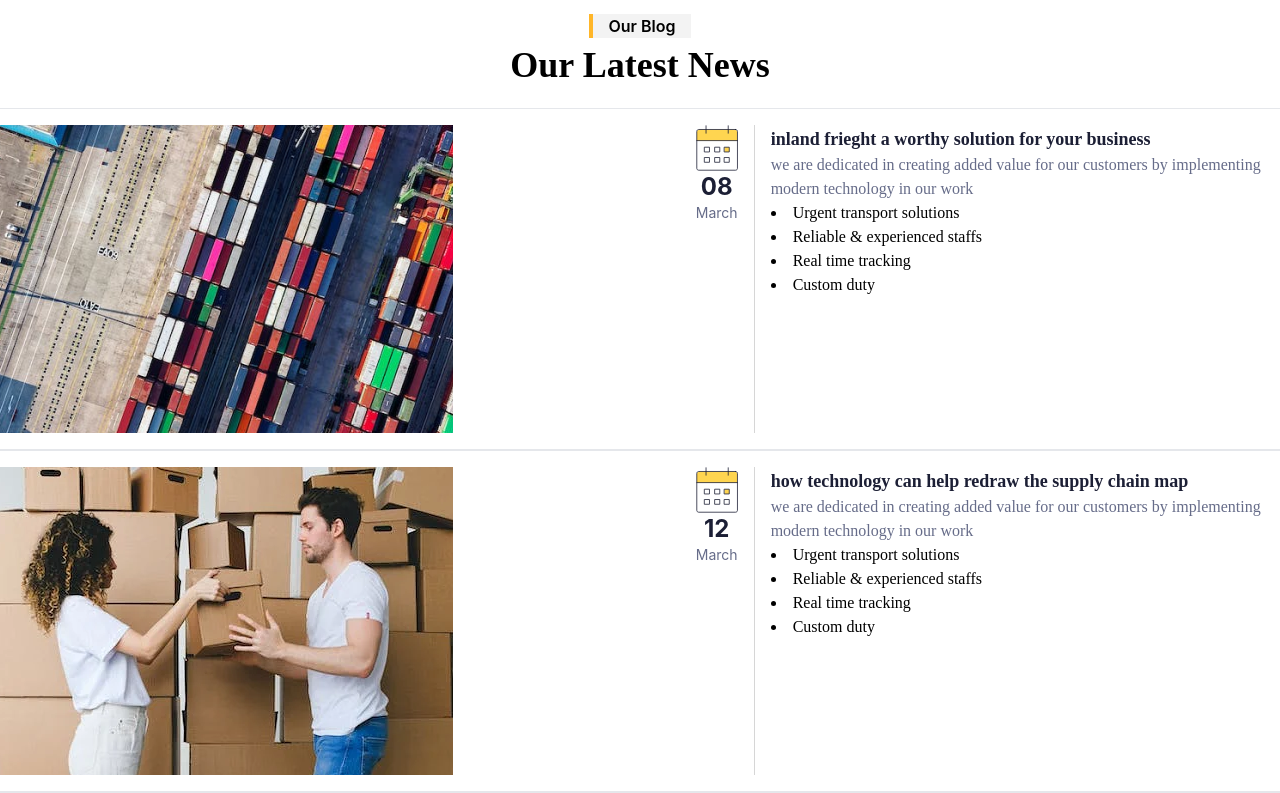
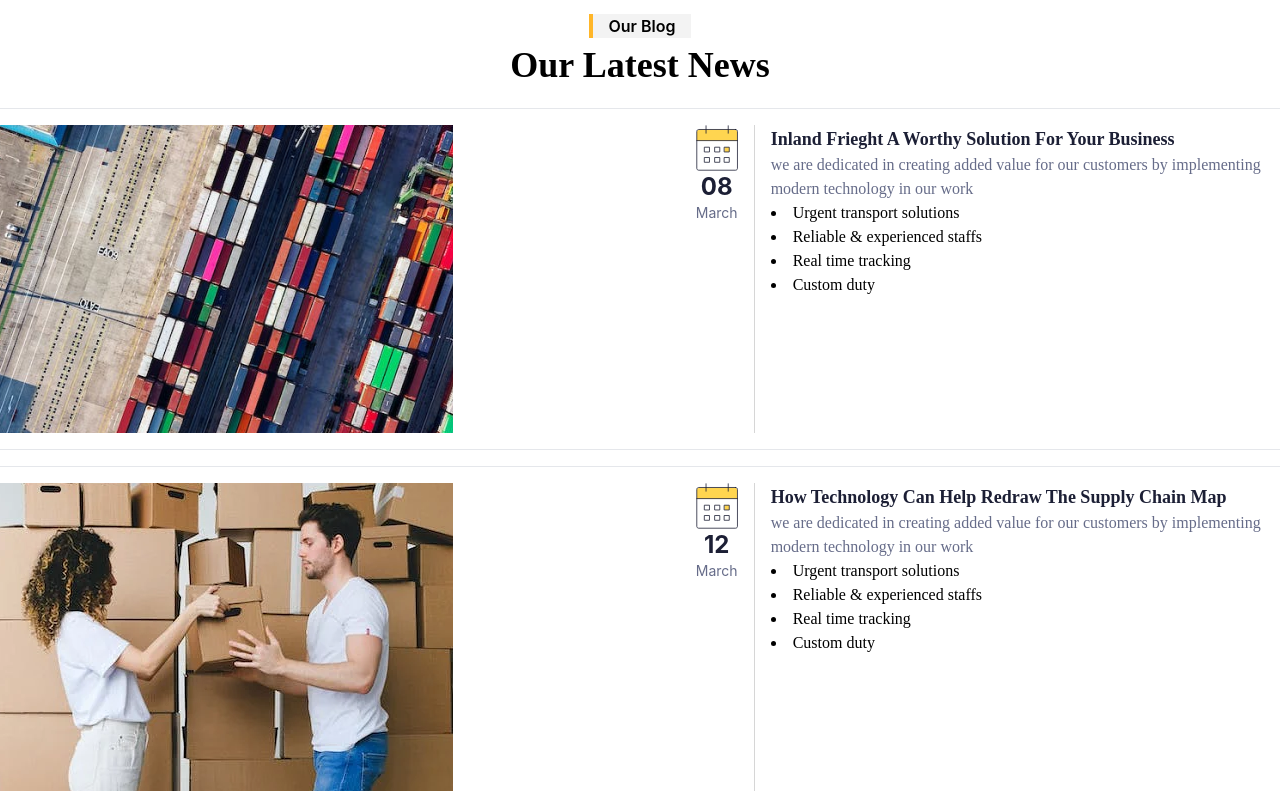
Before and after one commit to smartcollins/logistics, a React (Create React App) app: page /blog in a window 1280 px wide. Shown: the part 642-1435 px from the top of the page. Built offline with nearby package versions, Linux system fonts and the light colour scheme.

Commit message:
work in progress

```diff
--- a/src/component/News.jsx
+++ b/src/component/News.jsx
@@ -77,7 +77,7 @@ return(
         </p>
       </div>
       <div className='font-["Rubik"] border-l border-[#d6d6d6] px-4'>
-        <p className="font-bold text-[#1c1f35] text-lg group-hover:text-[#ffbe34]">
+        <p className="font-bold text-[#1c1f35] text-lg group-hover:text-[#ffbe34] capitalize">
           {info}
         </p>
         <p className="text-[#666c89]">{txt}</p>
--- a/src/pages/Blog.jsx
+++ b/src/pages/Blog.jsx
@@ -12,7 +12,9 @@ const Blog = () => {
         <div>
             <div>{banner.slice(6, 7).map((item, idx) => <Banner key={idx} {...item} />)}</div>
             <Caption mid={true} dark={true} txt={'our blog'} txt2={'our latest news'}/>
-            {items}
+            <div className=' space-y-4'>
+                {items}
+            </div>
         </div>
     )
 }
```
